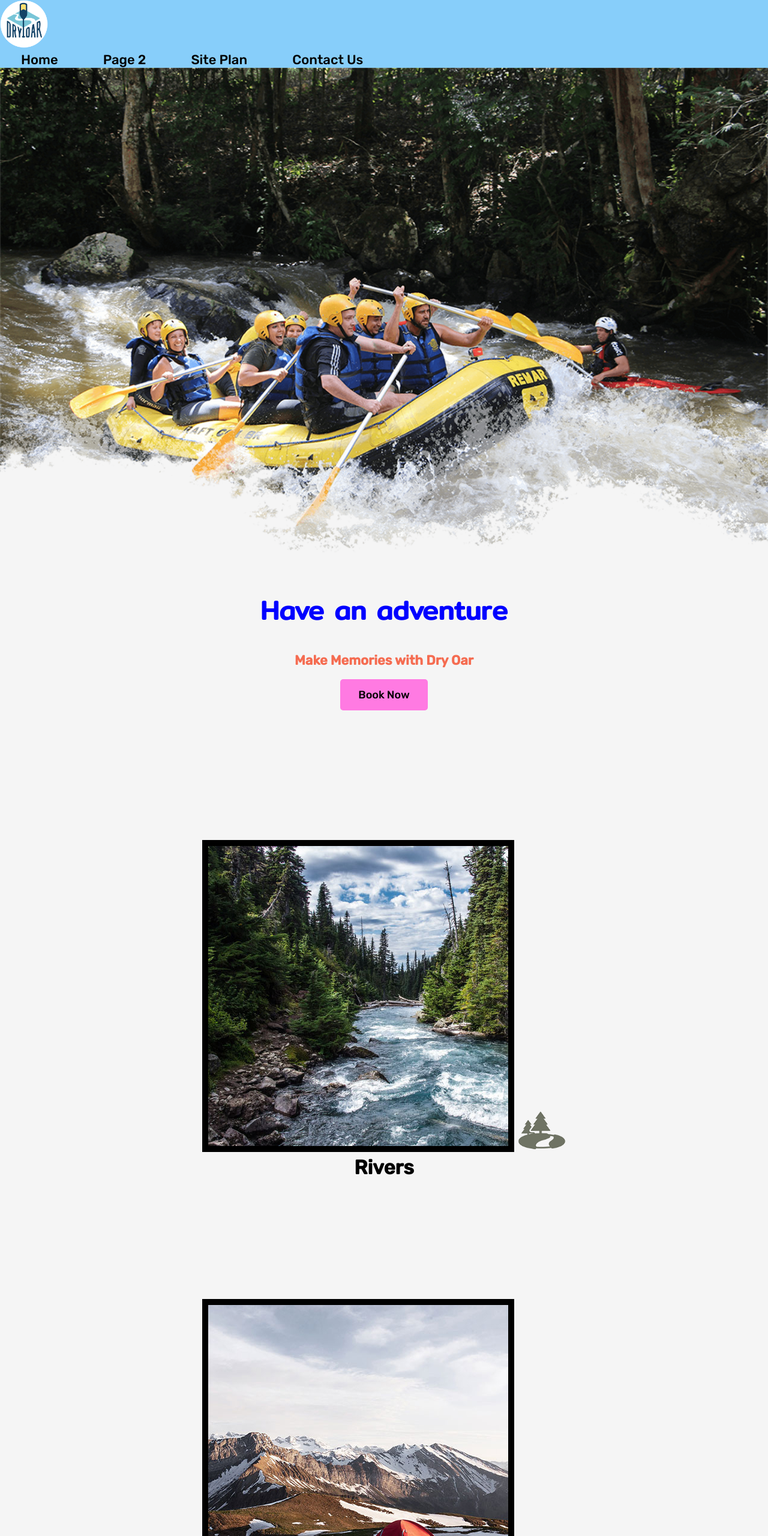
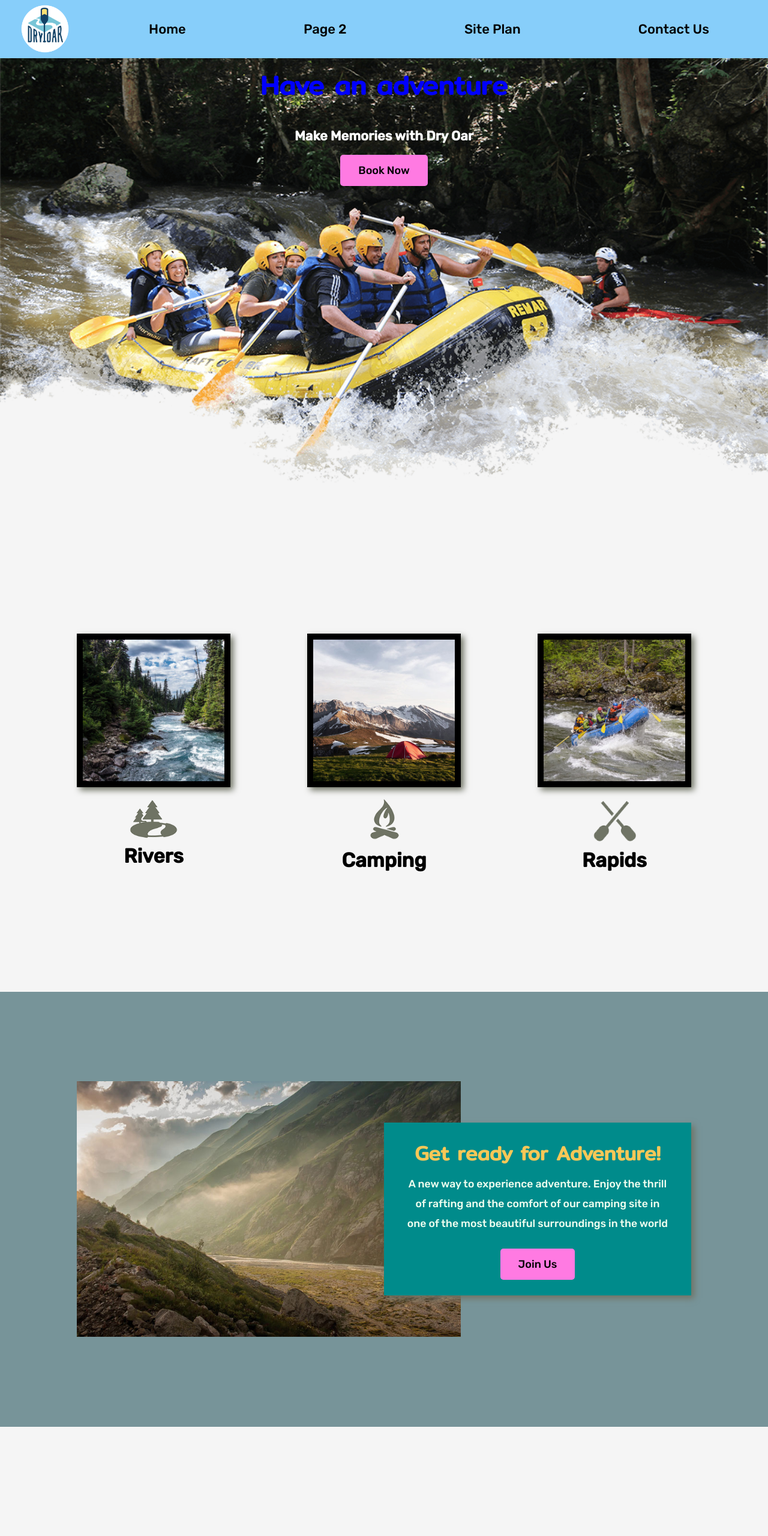
Before and after one commit to LibertyWebDevelopment/wdd130, a plain HTML site: page wwr/index.html in a window 1280 px wide. Shown: the top 2560 px of the page at 60% size. Drawn offline with Linux system fonts and the light colour scheme.

Commit message:
final touches

```diff
--- a/wwr/index.html
+++ b/wwr/index.html
@@ -17,7 +17,7 @@
             <a href="index.html">Home</a>
             <a href="#">Page 2</a>
             <a href="site-plan-rafting.html">Site Plan</a>
-            <a href="contact-us.html">Contact Us</a>
+            <a href="contactus.html">Contact Us</a>
         </nav>
     </header>
     <div id="hero">
@@ -28,7 +28,7 @@
             <h1 class="home-title">Have an adventure</h1>
             <h4>Make Memories with Dry Oar</h4>
             <div class="button-box">
-                <a class="book" href="Contact_us.html">Book Now</a>
+                <a class="book" href="Contactus.html">Book Now</a>
             </div>
         </section>
     </div>
@@ -59,8 +59,8 @@
     </div>
 <footer>
     <p>Dry Oar &copy; 2023 - Leonardo Mihal</p>
-    <p><a href="site-pla-rafting.html">Site Plan</a></p>
-    <p><a href="Contact_Us.html">Contact Us</a></p>
+    <p><a href="site-plan-rafting.html">Site Plan</a></p>
+    <p><a href="Contactus.html">Contact Us</a></p>
     <div class="social">
         <a href="https://facebook.com" target="_blank">
             <img src="images/facebook.png" alt="fb icon">
--- a/wwr/styles/style.css
+++ b/wwr/styles/style.css
@@ -4,14 +4,31 @@
     max-width: 1600px;
     margin: 0 auto;
 }
+header {
+    background-color: lightskyblue;
+    display: grid;
+    grid-template-columns: 150px auto;
+    grid-template-rows: 1fr;
+}
+nav a:hover {
+    background-color: white;
+    color: blue;
+}
 #logo_link {
     padding-top: 5px;
+    justify-self: center;
+    align-self: center;
+}
+nav {
+    display: flex;
+    justify-content: space-around;
 }
 nav a {
     text-align: center;
     color: black;
     text-decoration: none;
     padding: 35px;
+
 }
 #hero-msg h1, #hero-msg h4 {
     text-align: center;
@@ -19,6 +36,10 @@ nav a {
 .button-box {
     text-align: center;
     padding-bottom: 30px;
+}
+.home-grid {
+    display: grid;
+    grid-template-columns: repeat(10, 1fr);
 }
 main section {
     text-align: center;
@@ -31,18 +52,13 @@ main section img {
 }
 body {
     background-color: whitesmoke;
-    font-family: "Rubik", brush script mt, sans-serif;
+    font-family: "Rubik", "brush script mt", sans-serif;
     font-size: 22px;
     margin: 0;
     padding: 0;
 }
-header {
-    background-color: lightskyblue;
-}
-nav a:hover {
-    background-color: white;
-    color: blue;
-}
+
+
 .book, .Join {
     background-color: rgb(255, 122, 226);
     color: black;
@@ -58,11 +74,17 @@ nav a:hover {
 }
 #background {
     background-color:  rgb(119, 148, 153);
+    grid-column: 1/11;
+    grid-row: 4/9;
 }
 .msg {
     background-color: darkcyan;
     line-height: 1.5em;
     padding: 35px;
+    grid-column: 6/10;
+    grid-row: 6/7;
+    box-shadow: 5px 5px 10px #6f7364;
+
 }
 .msg h2 {
     color:#f7c757;
@@ -79,6 +101,9 @@ footer {
     color: black;
     padding: 25px 50px;
     margin-top: 200px;
+    display: flex;
+    justify-content: space-around;
+    align-items: center;
 }
 .home-title {
     color:blue;
@@ -109,6 +134,24 @@ footer a:hover {
 #hero-img {
     width: 100%;
 }
+#hero {
+    display: grid;
+    grid-template-columns: 1fr 3fr 1fr;
+    margin-top: -100px;
+}
+#hero-box {
+    grid-column: 1/4;
+    grid-row: 1/3;
+    z-index: -1;
+}
+#hero-msg {
+    grid-column: 2/3;
+    grid-row: 1/2;
+    margin-top: 100px;
+}
+#hero-msg h4 {
+    color: white;
+}
 footer p {
     font-size: 1.2em;
 }
@@ -118,9 +161,78 @@ footer p a:hover {
 footer .social img {
     padding-top: 15px;
 }
-.rivers-card, .camping-card, .rapids-card {
+.rivers-card {
     margin: 200px 0;
+    grid-column: 2/4;
+    grid-row: 2/3;
+}
+.camping-card {
+    margin: 200px 0;
+    grid-column: 5/7;
+    grid-row: 2/3;
+}
+.rapids-card {
+    margin: 200px 0;
+    grid-column: 8/10;
+    grid-row: 2/3;
 }
 .card-img {
     border: 10px solid black;
+    width: 100%;
+    transition: transform .5s;
+    box-shadow: 5px 5px 10px #6f7364;
 }
+.card-img:hover {
+    opacity: .6;
+    transform: scale(1.1);
+}
+.mountains {
+    width: 100%;
+    grid-column: 2/7;
+    grid-row: 5/8;
+}
+
+
+
+
+@media screen and (max-width: 900px) {
+    #hero, .home-grid {
+        display: block;
+        height: auto;
+    }
+    nav, footer {
+        flex-direction: column;
+    }
+    nav a {
+        display: block;
+        padding: 15px;
+    }
+    #hero {
+        margin-top: 0;
+    }
+    #hero-msg {
+        margin-top: 0;
+    }
+    #hero-msg h4 {
+        display: none;
+    }
+    .home-title {
+        font-size: 25px;
+        color: #6f7364;
+    }
+    .rivers-card, .camping-card, .rapids-card {
+        margin: 50px auto;
+        width: 60%;
+    }
+    #background {
+        display: none;
+    }
+    .mountains, .msg {
+        width: 80%;
+        display: block;
+        margin: 0 auto;
+    }
+    footer {
+        margin-top: 25px;
+    }
+}
```
